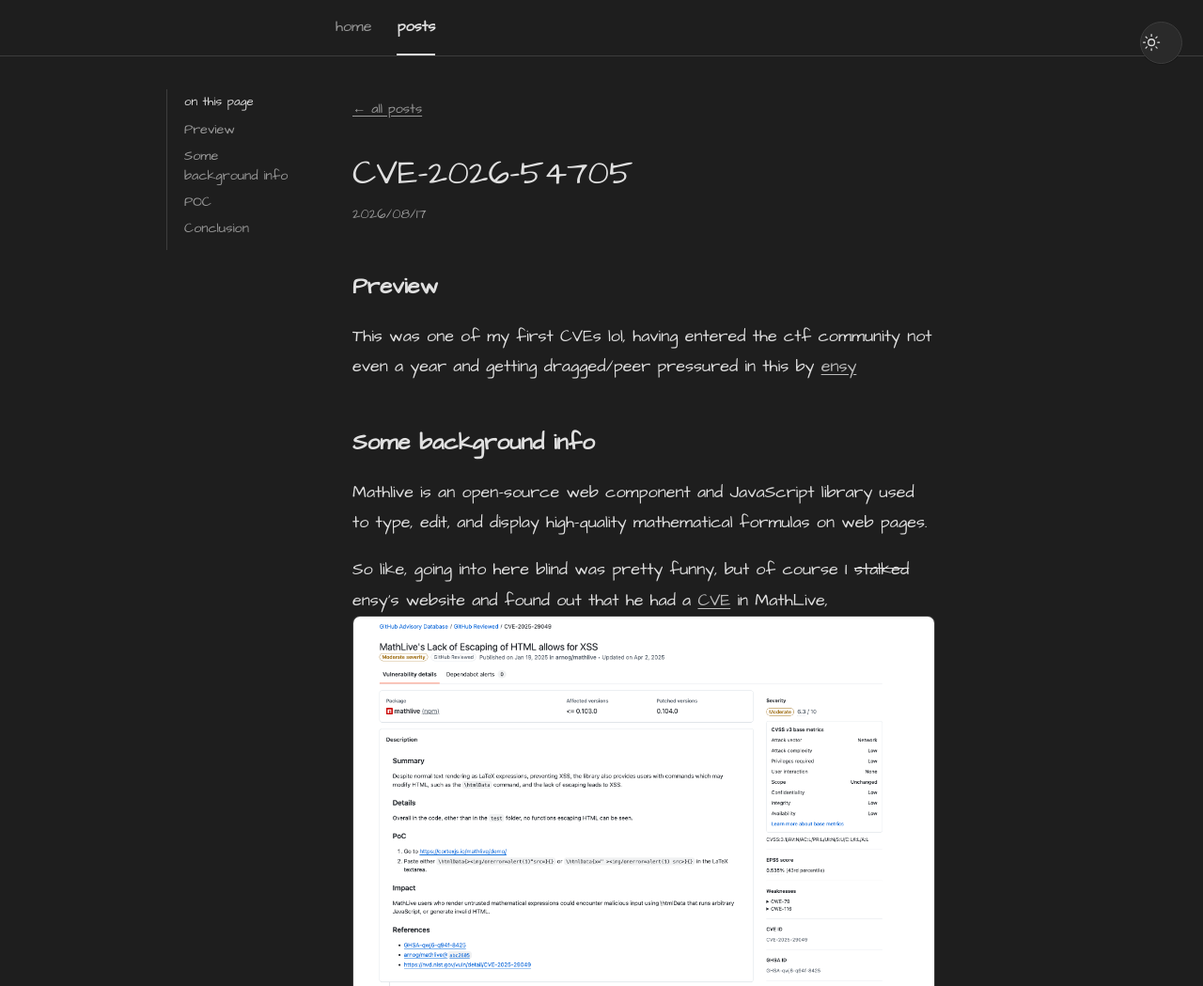
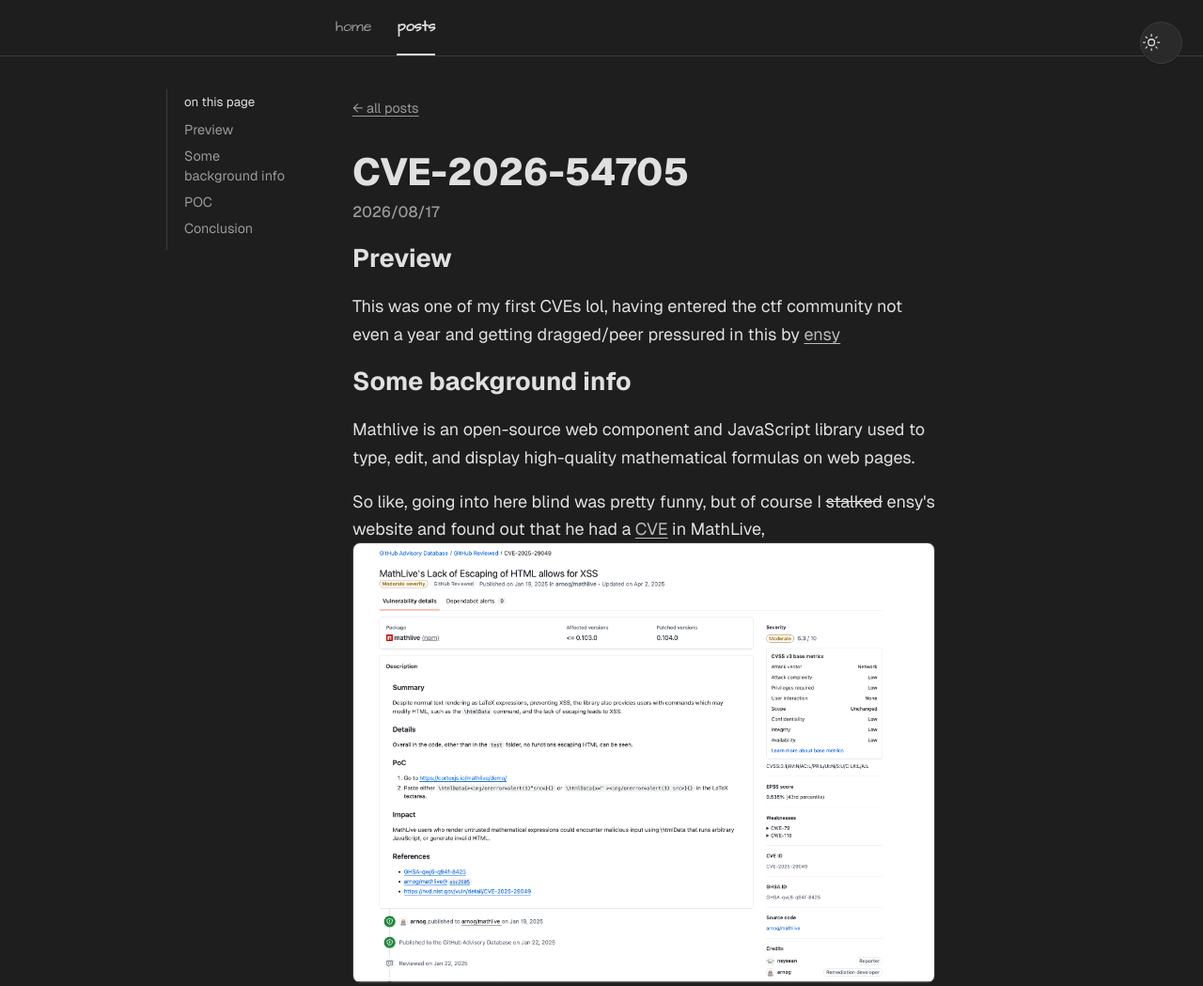
Before and after one commit to CosmicCrusader23/cosmic, a website: page posts/cve-2026-54705.html in a window 1280 px wide. Shown: the top 1049 px of the page at 94% size. Drawn offline with nearby package versions, Linux system fonts and the light colour scheme.

Commit message:
Match Ensy writeup styling and fix anchors

```diff
--- a/style.css
+++ b/style.css
@@ -9,6 +9,23 @@
   margin: 0;
   padding: 0;
   box-sizing: border-box;
+}
+
+/* Geist is used for the writeup surfaces, matching the referenced Ensy layout. */
+@font-face {
+  font-family: 'Geist';
+  src: url('fonts/geist-variable.woff2') format('woff2');
+  font-style: normal;
+  font-weight: 100 900;
+  font-display: swap;
+}
+
+@font-face {
+  font-family: 'Geist Mono';
+  src: url('fonts/geist-mono-variable.woff2') format('woff2');
+  font-style: normal;
+  font-weight: 100 900;
+  font-display: swap;
 }
 
 /* --- Theme tokens --- */
@@ -27,6 +44,8 @@
   --shadow-hover: 0 4px 14px rgba(0,0,0,.08);
 
   --font-sans: 'Architects Daughter', 'Comic Sans MS', 'Segoe Print', sans-serif;
+  --font-writeup: 'Geist', ui-sans-serif, system-ui, sans-serif;
+  --font-writeup-mono: 'Geist Mono', ui-monospace, SFMono-Regular, Menlo, Monaco, Consolas, monospace;
   --radius: 8px;
   --measure: 620px;
   --ease: cubic-bezier(.25, .46, .45, .94);
@@ -115,8 +134,8 @@
   padding: 0.25rem 0 0.25rem 1rem;
 }
 
-.home-index ol { list-style: none; margin: 0; padding: 0; }
-.home-index li { margin: 0.35rem 0; }
+.home-index ol { list-style: decimal; margin: 0; padding-left: 1.25rem; }
+.home-index li { margin: 0.7rem 0; }
 .home-index a { color: var(--fg-muted); }
 .home-index a:hover { color: var(--fg); }
 .home-content > section + section { margin-top: 2.75rem; }
@@ -616,7 +635,11 @@
 
 /* --- Markdown / HackMD-inspired reading surfaces --- */
 .posts-page-main,
-.post-page-main { max-width: 980px; }
+.post-page-main {
+  max-width: 980px;
+  font-family: var(--font-writeup);
+  line-height: 1.625;
+}
 
 .posts-layout,
 .post-shell {
@@ -722,8 +745,8 @@
 .post-article { min-width: 0; }
 .post-header { padding-top: 0.25rem; }
 .back-link { color: var(--fg-muted); font-size: 0.8rem; text-decoration: underline; text-underline-offset: 3px; }
-.post-header h1 { margin-top: 1.75rem; font-size: 2rem; }
-.post-meta { color: var(--fg-muted); font-size: 0.82rem; margin-top: 0.35rem; }
+.post-header h1 { margin-top: 1.75rem; font-size: 2.25rem; font-weight: 800; line-height: 1.15; }
+.post-meta { color: var(--fg-muted); font-size: 0.9rem; font-weight: 500; margin-top: 0.35rem; }
 
 .post-article > .sep { margin: 2rem 0; }
 
@@ -734,13 +757,13 @@
 .post-toc a:hover { color: var(--fg); }
 
 .markdown-body { min-width: 0; }
-.markdown-body p { margin: 1rem 0; line-height: 1.8; }
+.markdown-body p { margin: 1rem 0; line-height: 1.625; }
 .markdown-body h2,
 .markdown-body h3,
 .markdown-body h4 { scroll-margin-top: 10px; }
-.markdown-body h2 { color: var(--fg); font-size: 1.35rem; font-weight: 700; margin: 2.4rem 0 0.85rem; text-transform: none; }
-.markdown-body h3 { color: var(--fg); font-size: 1.1rem; font-weight: 700; margin: 1.8rem 0 0.65rem; }
-.markdown-body h4 { color: var(--fg); font-size: 1rem; font-weight: 700; margin: 1.4rem 0 0.5rem; }
+.markdown-body h2 { color: var(--fg); font-size: 1.5rem; font-weight: 700; line-height: 1.35; margin: 1rem 0; text-transform: none; }
+.markdown-body h3 { color: var(--fg); font-size: 1.25rem; font-weight: 700; line-height: 1.4; margin: 1rem 0; }
+.markdown-body h4 { color: var(--fg); font-size: 1.1rem; font-weight: 700; line-height: 1.45; margin: 1rem 0; }
 .markdown-body h2 + p,
 .markdown-body h3 + p { margin-top: 0.5rem; }
 .markdown-body a { text-decoration: underline; text-underline-offset: 3px; }
@@ -757,7 +780,7 @@
   background: var(--card);
   border: 1px solid var(--border);
   border-radius: 4px;
-  font-family: 'SF Mono', Monaco, 'Cascadia Code', monospace;
+  font-family: var(--font-writeup-mono);
   font-size: 0.86em;
 }
 
--- a/theme.js
+++ b/theme.js
@@ -3,6 +3,30 @@
 
   var html = document.documentElement;
   var toggle = document.getElementById('theme-toggle');
+
+  function alignHashTarget() {
+    if (!window.location.hash) return;
+
+    var id = decodeURIComponent(window.location.hash.slice(1));
+    var target = document.getElementById(id);
+    if (!target) {
+      target = document.getElementById(id.replace(/[.,;:!?]+$/, ''));
+    }
+    if (!target) return;
+
+    window.scrollTo({
+      top: Math.max(0, target.getBoundingClientRect().top + window.scrollY - 10),
+      behavior: 'auto'
+    });
+  }
+
+  window.addEventListener('hashchange', alignHashTarget);
+  window.addEventListener('load', alignHashTarget);
+  window.setTimeout(alignHashTarget, 0);
+  if (document.fonts && document.fonts.ready) {
+    document.fonts.ready.then(alignHashTarget);
+  }
+
   if (!toggle) return;
 
   function setButtonState(isDark) {
```
Also changed, not shown: fonts/geist-mono-variable.woff2 (added), fonts/geist-variable.woff2 (added).
